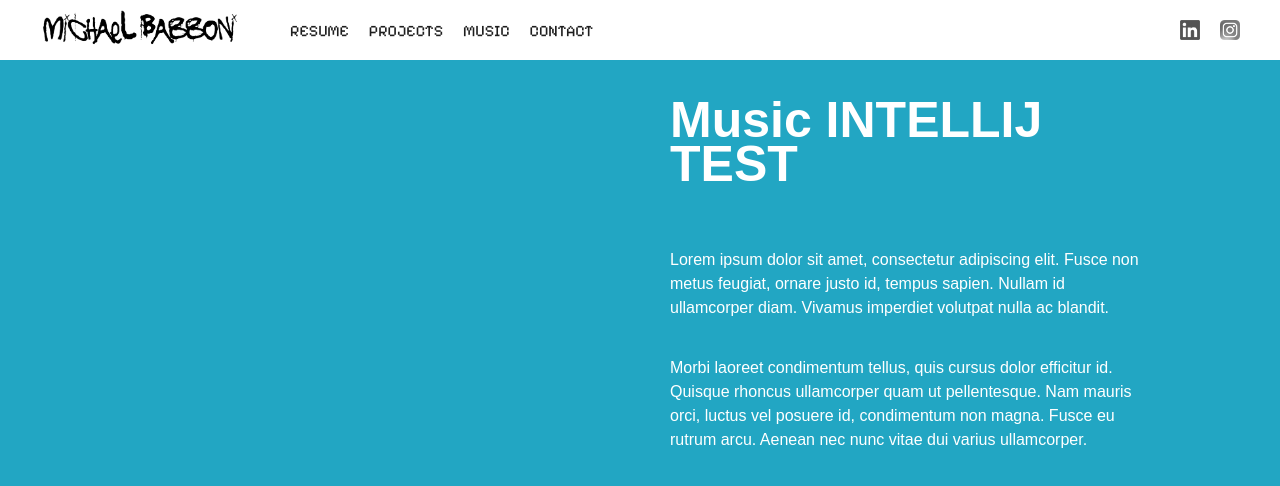
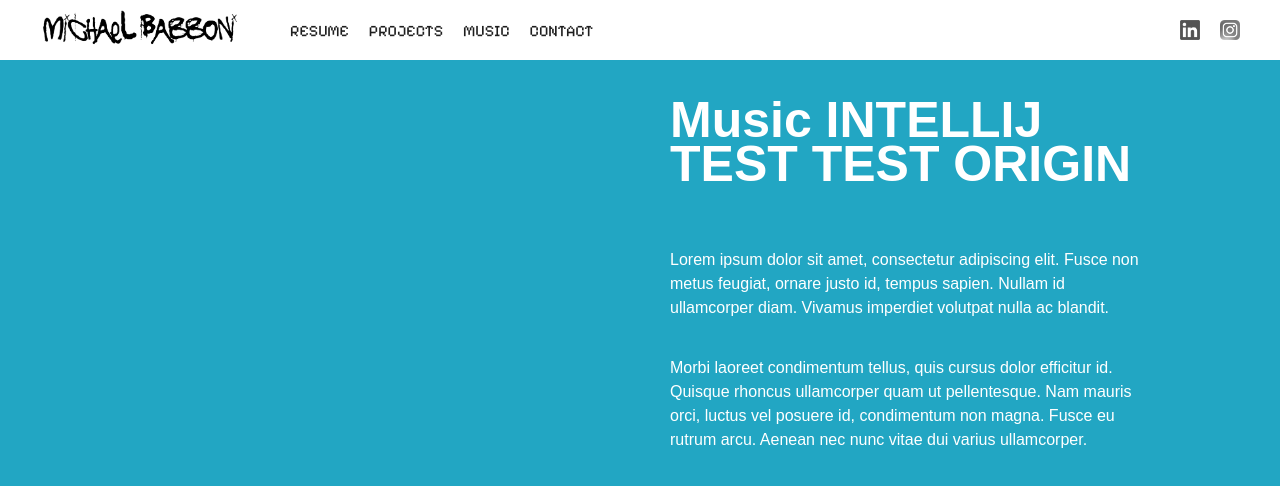
Before and after one commit to mbabboni/portfolio-website, a website: page music.html in a window 1280 px wide. Drawn offline with Linux system fonts and the light colour scheme.

Commit message:
test again again

```diff
--- a/music.html
+++ b/music.html
@@ -44,7 +44,7 @@
 
       <div class="wrapper">
         <article class="img-info">
-          <h1>Music INTELLIJ TEST</h1>
+          <h1>Music INTELLIJ TEST TEST ORIGIN</h1>
             <p>Lorem ipsum dolor sit amet, consectetur adipiscing elit. Fusce non metus feugiat, ornare justo id, tempus sapien. Nullam id ullamcorper diam. Vivamus imperdiet volutpat nulla ac blandit.</p>
             <p>Morbi laoreet condimentum tellus, quis cursus dolor efficitur id. Quisque rhoncus ullamcorper quam ut pellentesque. Nam mauris orci, luctus vel posuere id, condimentum non magna. Fusce eu rutrum arcu. Aenean nec nunc vitae dui varius ullamcorper.</p>
         </article>
```
